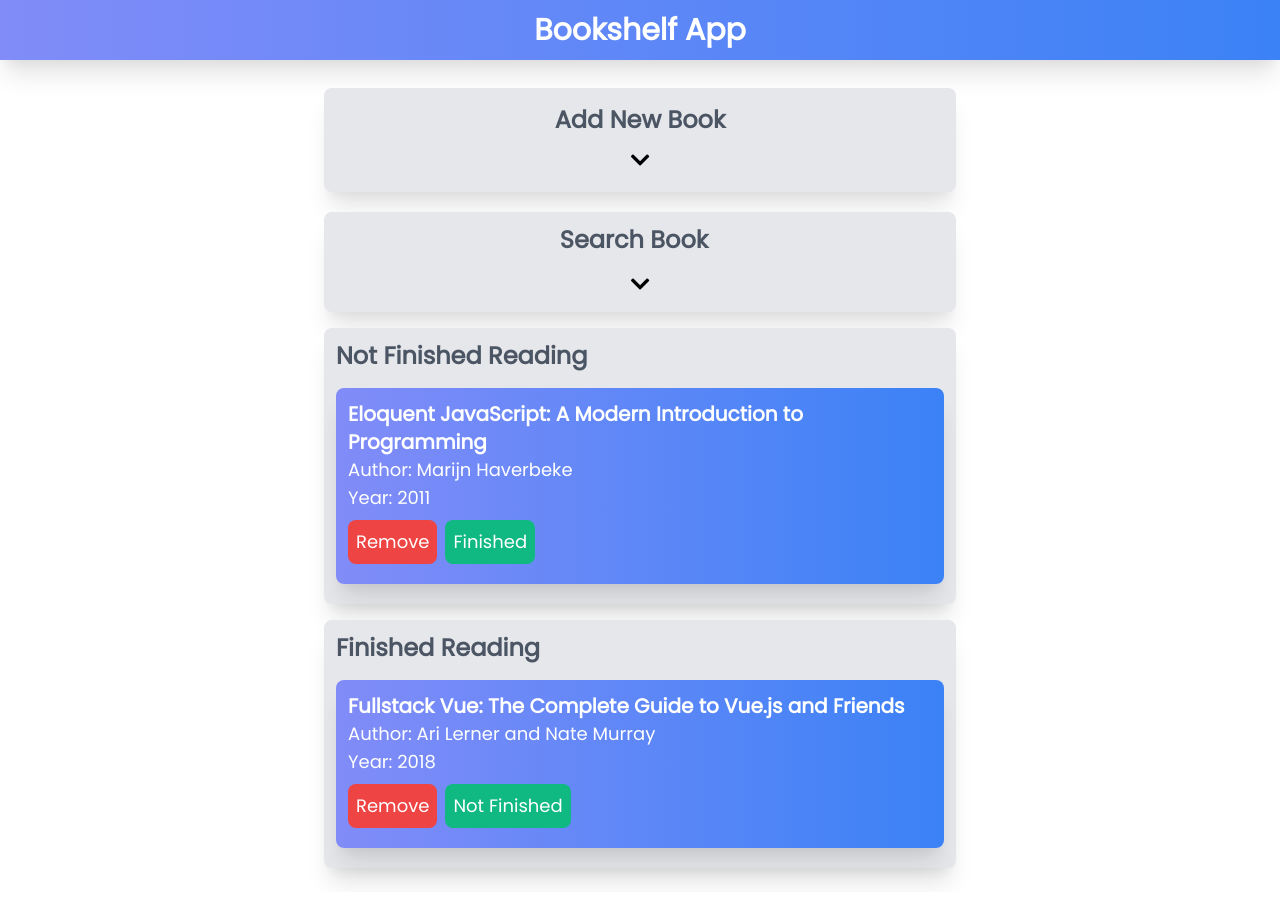
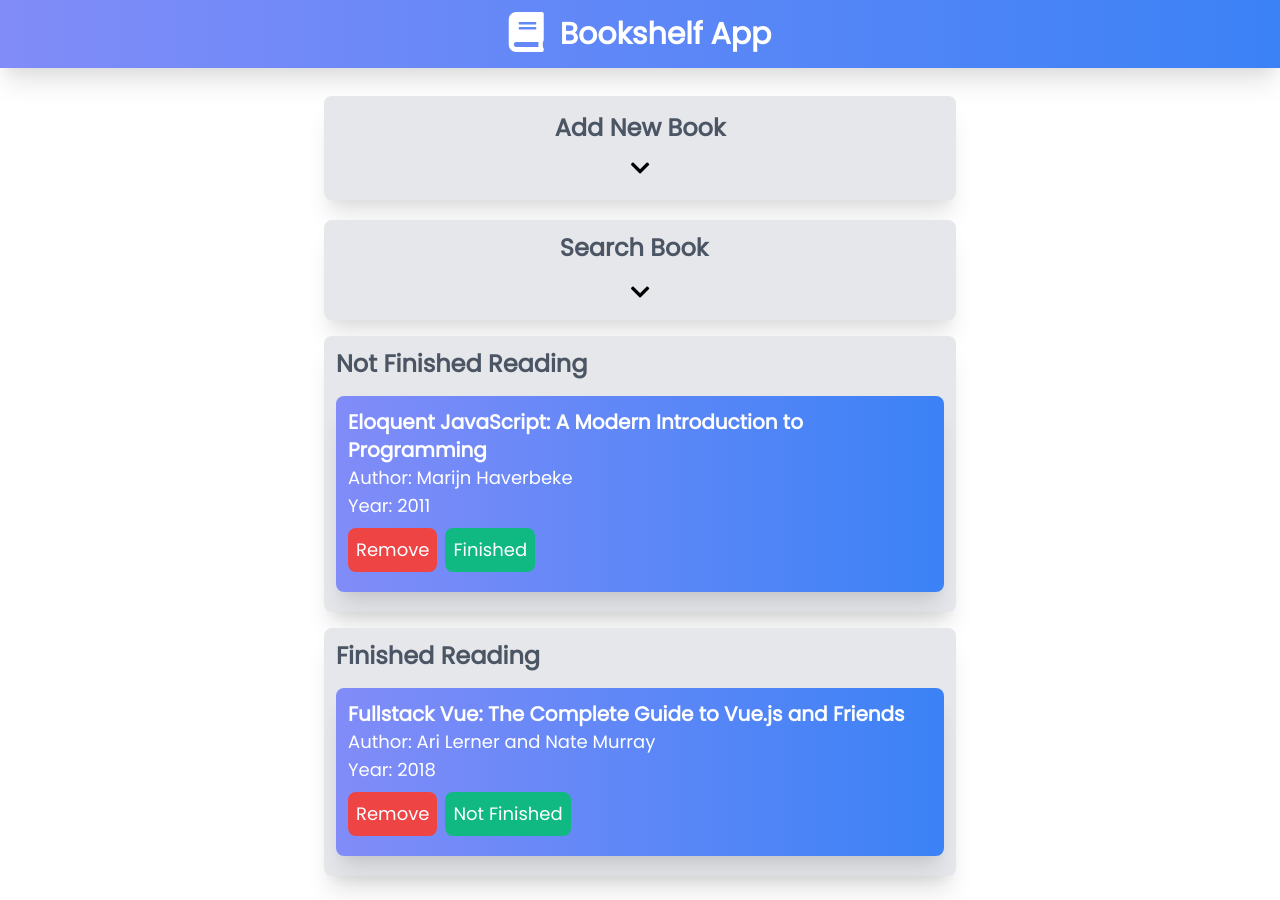
Before and after one commit to ryuuwiz/bookshelfapp, a Vue app: page / in a window 1280 px wide. Built offline with nearby package versions, Linux system fonts and the light colour scheme; what secure-ls would draw is missing.

Commit message:
style: add icon to header

```diff
--- a/src/components/Header.vue
+++ b/src/components/Header.vue
@@ -1,8 +1,10 @@
 <template>
   <header
-    class="p-3 mb-5 shadow-xl bg-gradient-to-r from-indigo-400 to-blue-500"
+    class="p-4 mb-5 shadow-xl bg-gradient-to-r from-indigo-400 to-blue-500"
   >
-    <h1 class="text-3xl text-center font-bold text-white">Bookshelf App</h1>
+    <h1 class="text-3xl text-center font-bold text-white">
+      <i class="fas fa-book fa-lg mr-2"></i> Bookshelf App
+    </h1>
   </header>
 </template>
 
```
